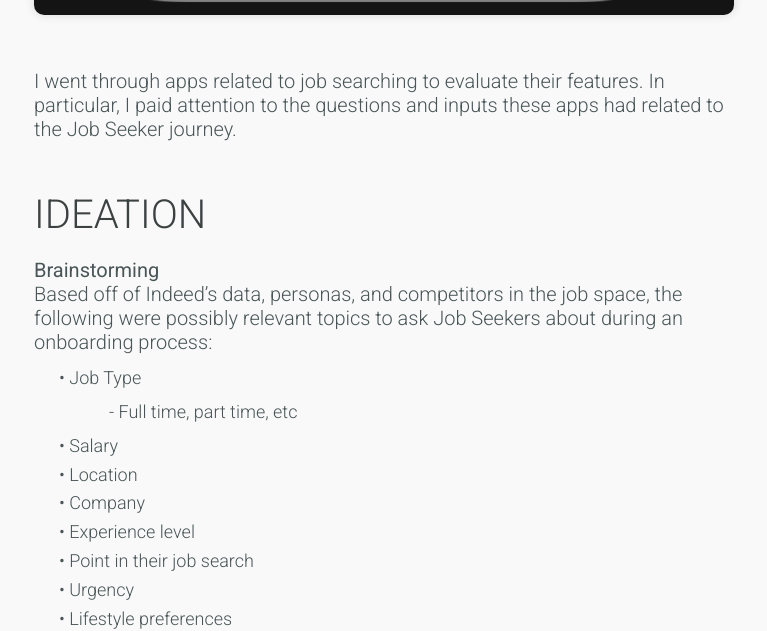
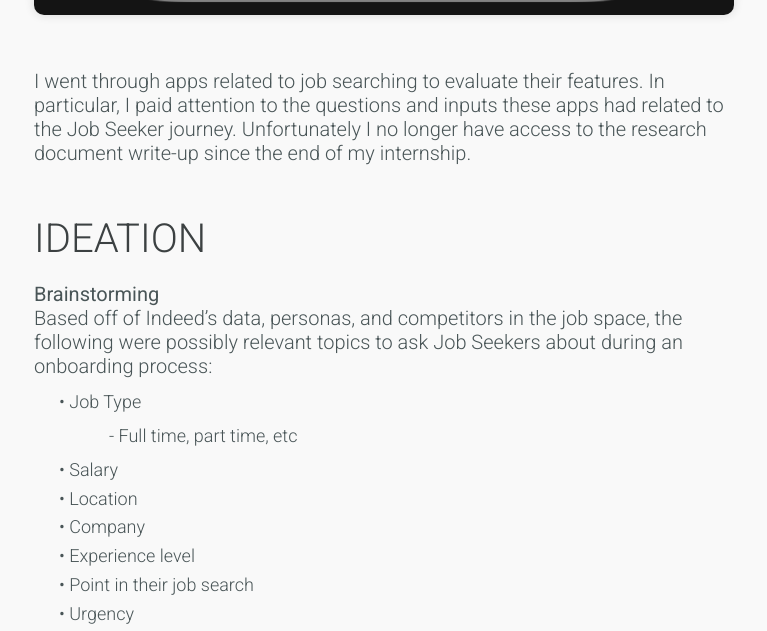
Before and after one commit to cdolivar/website-v2, a plain HTML site: page indeed.html in a window 1280 px wide. Shown: the part 2540-3171 px from the top of the page, without its empty margins (256-1023 px from the left). Drawn offline with nearby package versions, Linux system fonts and the light colour scheme; files whose address does not match are found by name.

Commit message:
updated Indeed to show lack of access to research docs

```diff
--- a/indeed.html
+++ b/indeed.html
@@ -78,7 +78,7 @@
         <img src="images/case_studies/indeed/jobs.png" class="casestudy-img">
 
         <div class="body-paragraph">
-            I went through apps related to job searching to evaluate their features. In particular, I paid attention to the questions and inputs these apps had related to the Job Seeker journey.
+            I went through apps related to job searching to evaluate their features. In particular, I paid attention to the questions and inputs these apps had related to the Job Seeker journey. Unfortunately I no longer have access to the research document write-up since the end of my internship.
         </div>
 
         <div class="section-heading">
```
